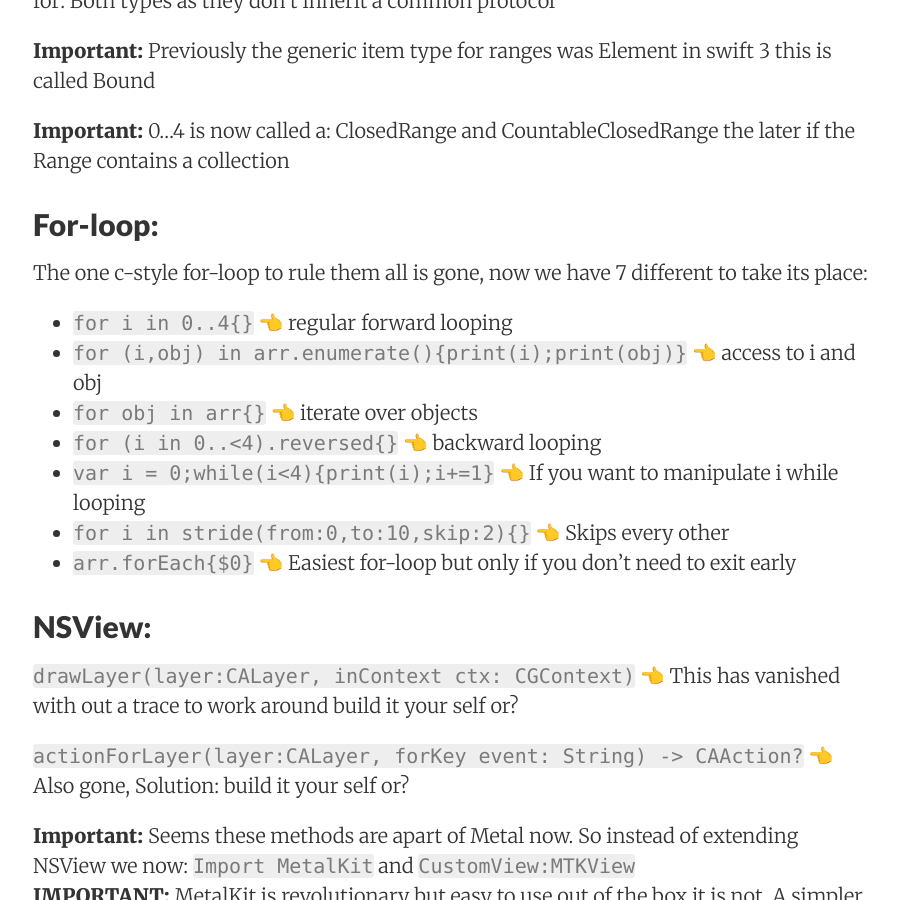
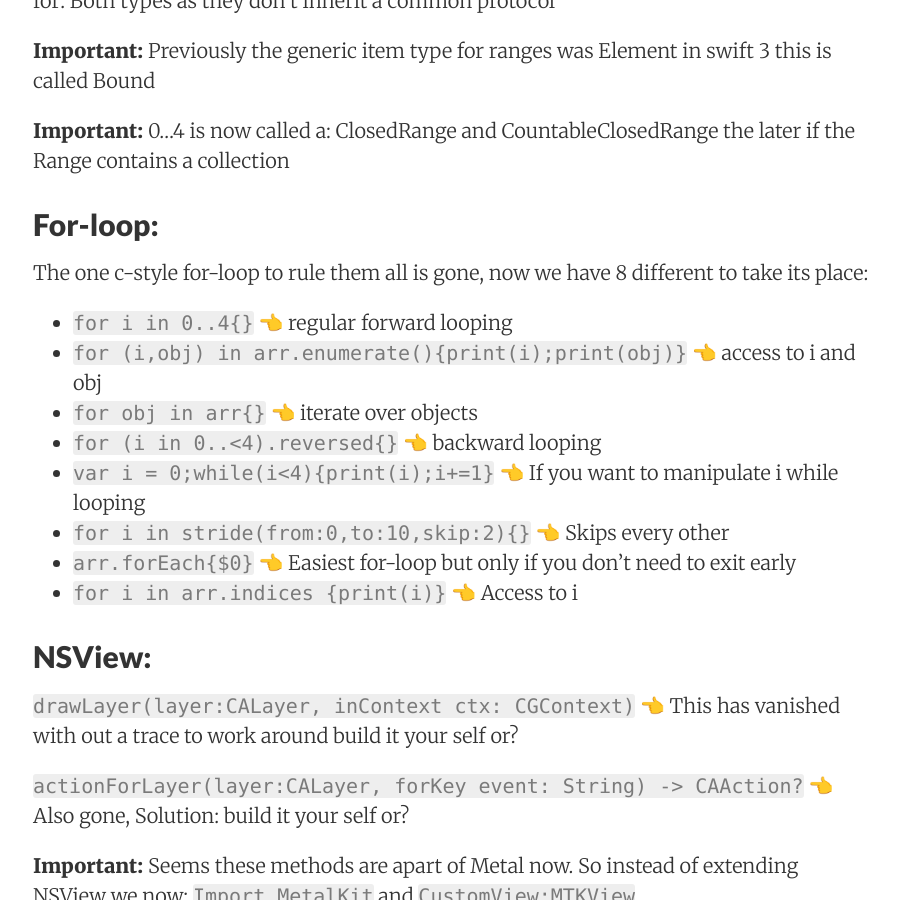
Before and after one commit to stylekit/stylekit.github.io, a Jekyll site: the page built from _posts/2017-01-12-swift-3-migration.md, in a window 1280 px wide and 900 px high, scrolled down 779 px. Shown: the whole window, without its empty margins (187-1085 px from the left). Built offline with Jekyll 4.4.1, drawn with Linux system fonts in a browser that asks for light colours; nearby versions of some CDN libraries; comment, search, counter and statistics services are not loaded.

Commit message:
Files modified: 1


Modified 1 file:
_posts/2017-01-12-swift-3-migration.md

```diff
--- a/_posts/2017-01-12-swift-3-migration.md
+++ b/_posts/2017-01-12-swift-3-migration.md
@@ -18,7 +18,7 @@ Apples motivation for seperating these types was:
 
 ## For-loop:
 
-The one c-style for-loop to rule them all is gone, now we have 7 different to take its place:
+The one c-style for-loop to rule them all is gone, now we have 8 different to take its place:
 
 - ``for i in 0..4{}`` 👈 regular forward looping
 - ``for (i,obj) in arr.enumerate(){print(i);print(obj)}`` 👈 access to i and obj
@@ -27,6 +27,7 @@ The one c-style for-loop to rule them all is gone, now we have 7 different to ta
 - ``var i = 0;while(i<4){print(i);i+=1}`` 👈 If you want to manipulate i while looping
 - ``for i in stride(from:0,to:10,skip:2){}`` 👈 Skips every other
 - ``arr.forEach{$0}`` 👈 Easiest for-loop but only if you don't need to exit early
+- ``for i in arr.indices {print(i)}`` 👈 Access to i
 
 ## NSView:
 
```
